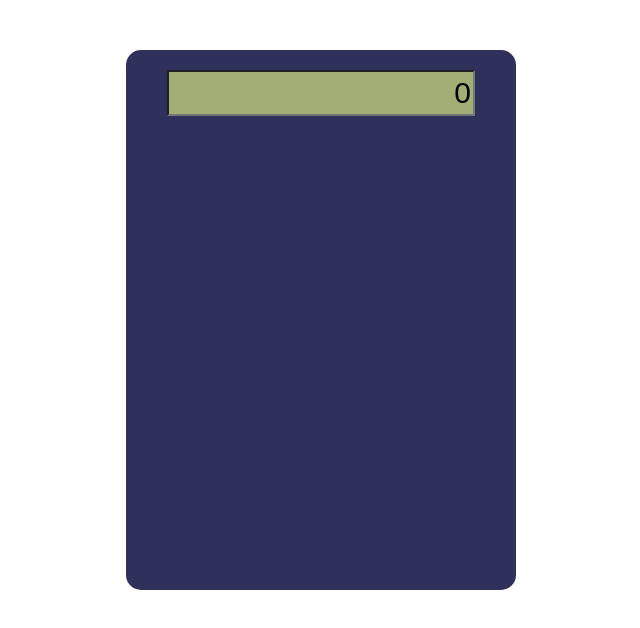
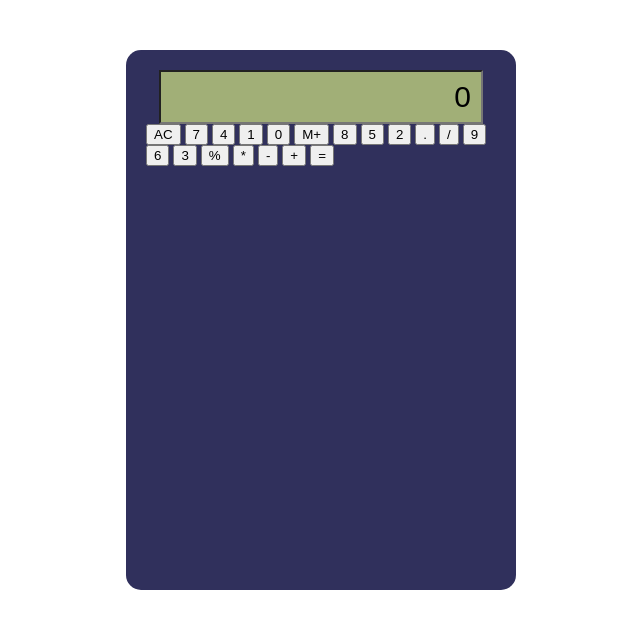
Before and after one commit to GitanjaliSase/Assignment-21, a plain HTML site: page index.html in a window 1280 px wide. Shown: the whole page, without its empty margins (319-959 px from the left). Drawn offline with Linux system fonts and the light colour scheme.

Commit message:
button add for calculator

```diff
--- a/index.html
+++ b/index.html
@@ -19,13 +19,38 @@
             height: 40px;
             display: block;
             margin: 0 auto;
+            padding: 5px 10px;
+        }
+        .btn{
+
         }
     </style>
 </head>
 <body>
     <div class="Calculator-body">
-    <input type="text" value="0" class="screen"/>
+      <input type="text" value="0" class="screen"/>
+         <div class="btn">
+            <button>AC</button>
+            <button>7</button>
+            <button>4</button>
+            <button>1</button>
+            <button>0</button>
+            <button>M+</button>
+            <button>8</button>
+            <button>5</button>
+            <button>2</button>
+            <button>.</button>
+            <button>/</button>
+            <button>9</button>
+            <button>6</button>
+            <button>3</button>
+            <button>%</button>
+            <button>*</button>
+            <button>-</button>
+            <button>+</button>
+            <button>=</button>
 
+         </div>
     </div>
 </body>
 </html>
```
